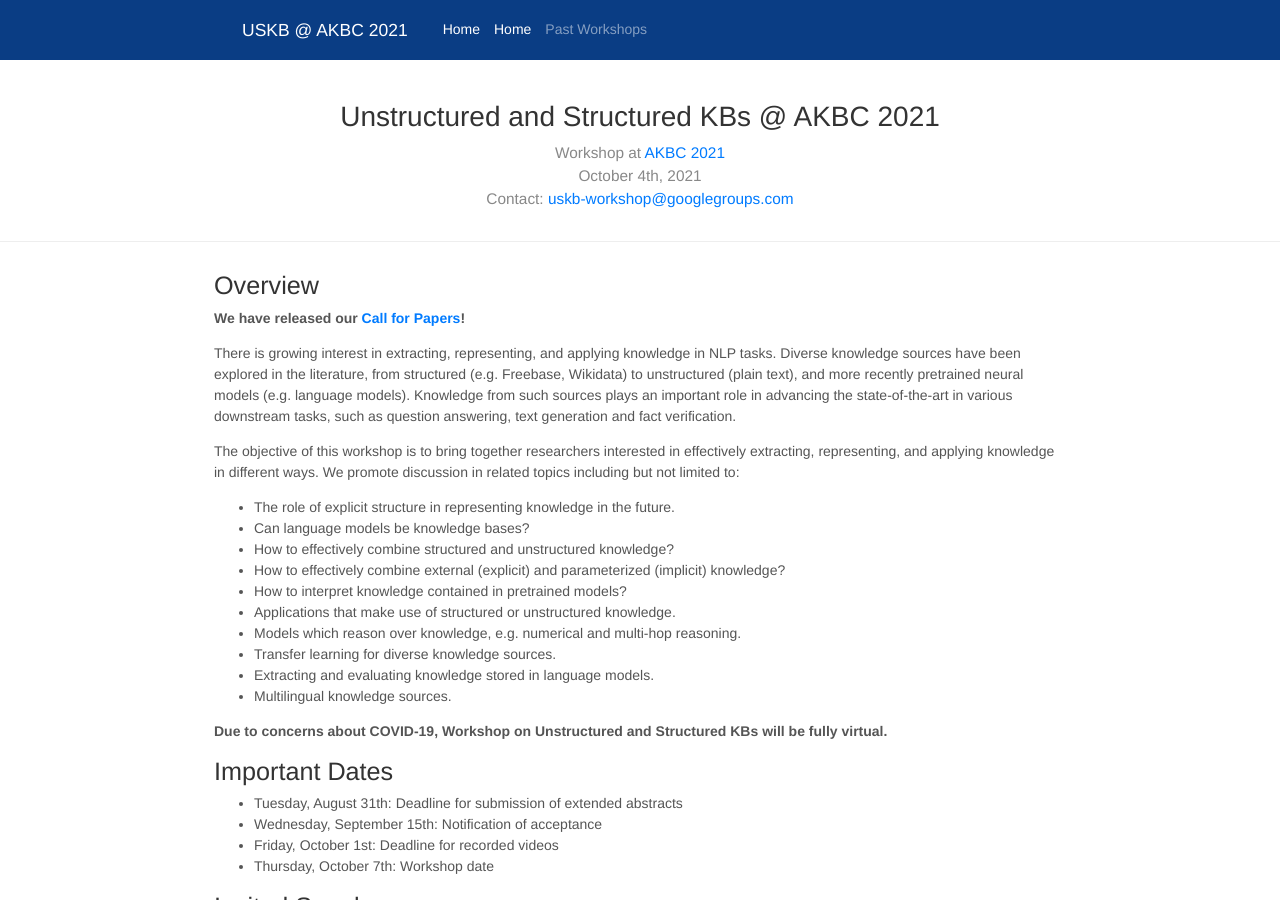
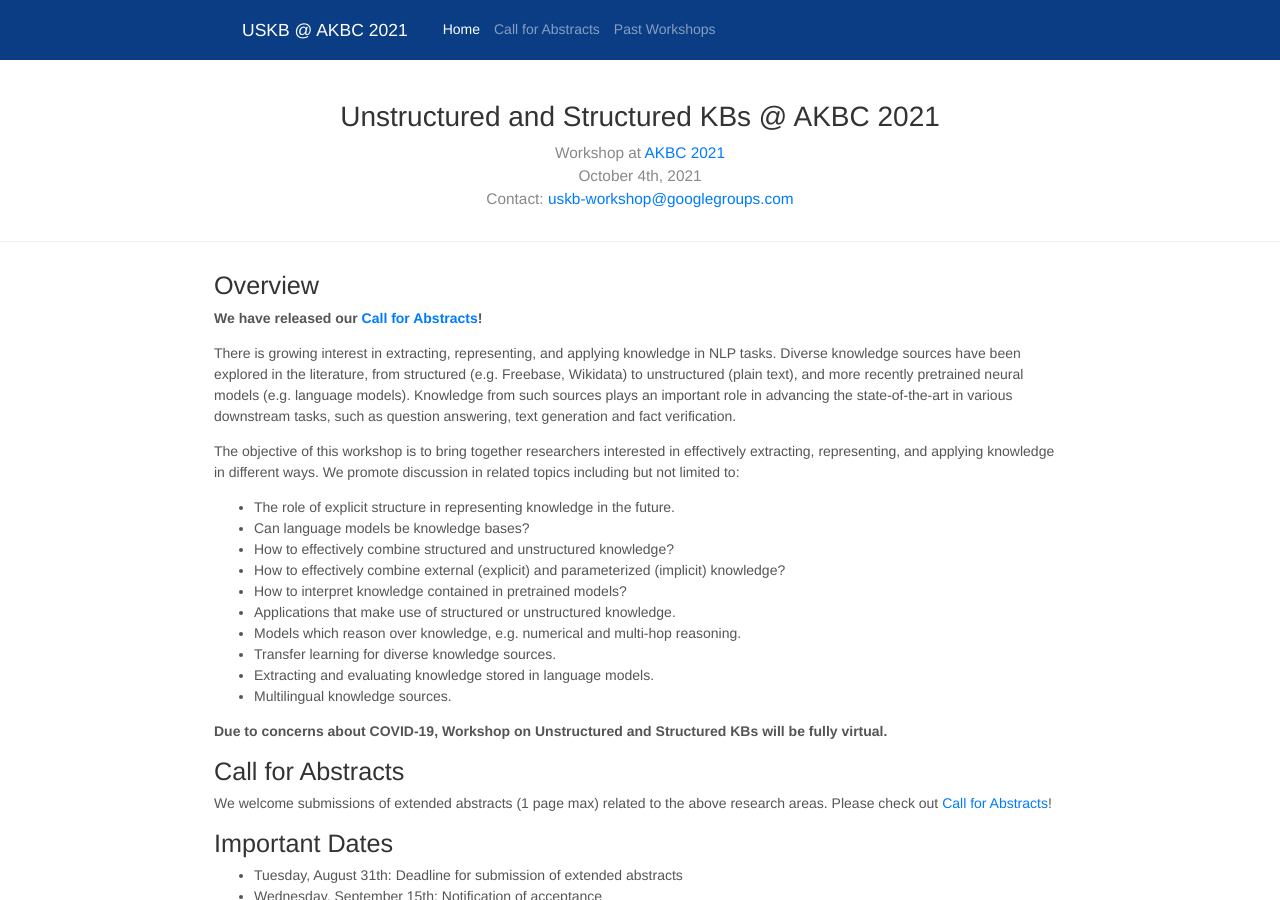
Before and after one commit to spa-nlp/spa-nlp.github.io, a Jekyll site: the page built from index.md, in a window 1280 px wide and 900 px high. Built offline with Jekyll 4.4.1, drawn with Linux system fonts in a browser that asks for light colours; nearby versions of some CDN libraries.

Commit message:
minor edits

```diff
--- a/cfp.md
+++ b/cfp.md
@@ -1,6 +1,6 @@
 ---
 layout: main-2021
-title: Home
+title: Call for Abstracts
 order: 2
 collection: pages_2021
 ---
--- a/index.md
+++ b/index.md
@@ -7,13 +7,11 @@ collection: pages_2021
 
 ## Overview
 
-**We have released our [Call for Papers](cfp)!**
+**We have released our [Call for Abstracts](cfp)!**
 
 There is growing interest in extracting, representing, and applying knowledge in NLP tasks. Diverse knowledge sources have been explored in the literature, from structured (e.g. Freebase, Wikidata) to unstructured (plain text), and more recently pretrained neural models (e.g. language models). Knowledge from such sources plays an important role in advancing the state-of-the-art in various downstream tasks, such as question answering, text generation and fact verification.
 
-
 The objective of this workshop is to bring together researchers interested in effectively extracting, representing, and applying knowledge in different ways. We promote discussion in related topics including but not limited to:
-
 
 - The role of explicit structure in representing knowledge in the future.
 - Can language models be knowledge bases?
@@ -26,12 +24,15 @@ The objective of this workshop is to bring together researchers interested in ef
 - Extracting and evaluating knowledge stored in language models.
 - Multilingual knowledge sources.
 
-
 **Due to concerns about COVID-19, Workshop on Unstructured and Structured KBs will be fully virtual.**
 
 
+## Call for Abstracts
+
+We welcome submissions of extended abstracts (1 page max) related to the above research areas. Please check out [Call for Abstracts](cfp)!
+
+
 ## Important Dates
-
 
 - Tuesday, August 31th:       Deadline for submission of extended abstracts
 - Wednesday, September 15th:  Notification of acceptance
@@ -47,7 +48,6 @@ The objective of this workshop is to bring together researchers interested in ef
 - [Kelvin Guu](https://www.kelvinguu.com/), Google AI
 - [Collin Raffel](https://colinraffel.com/), University of North Carolina, Chapel Hill & Hugging Face
 
-
 We will also have a panel discussion with speakers.
 
 
```
Also changed, not shown: other parts of cfp.md (+1 -1 lines).
